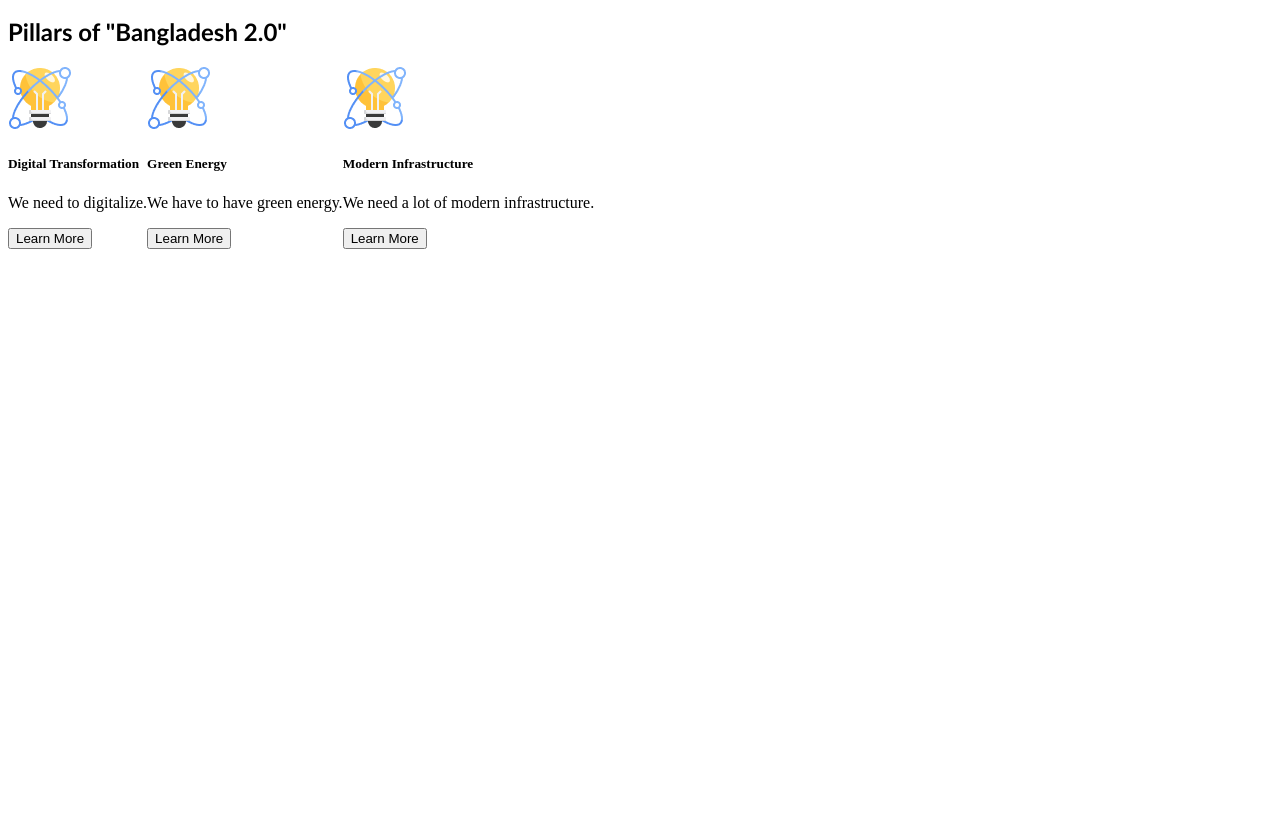
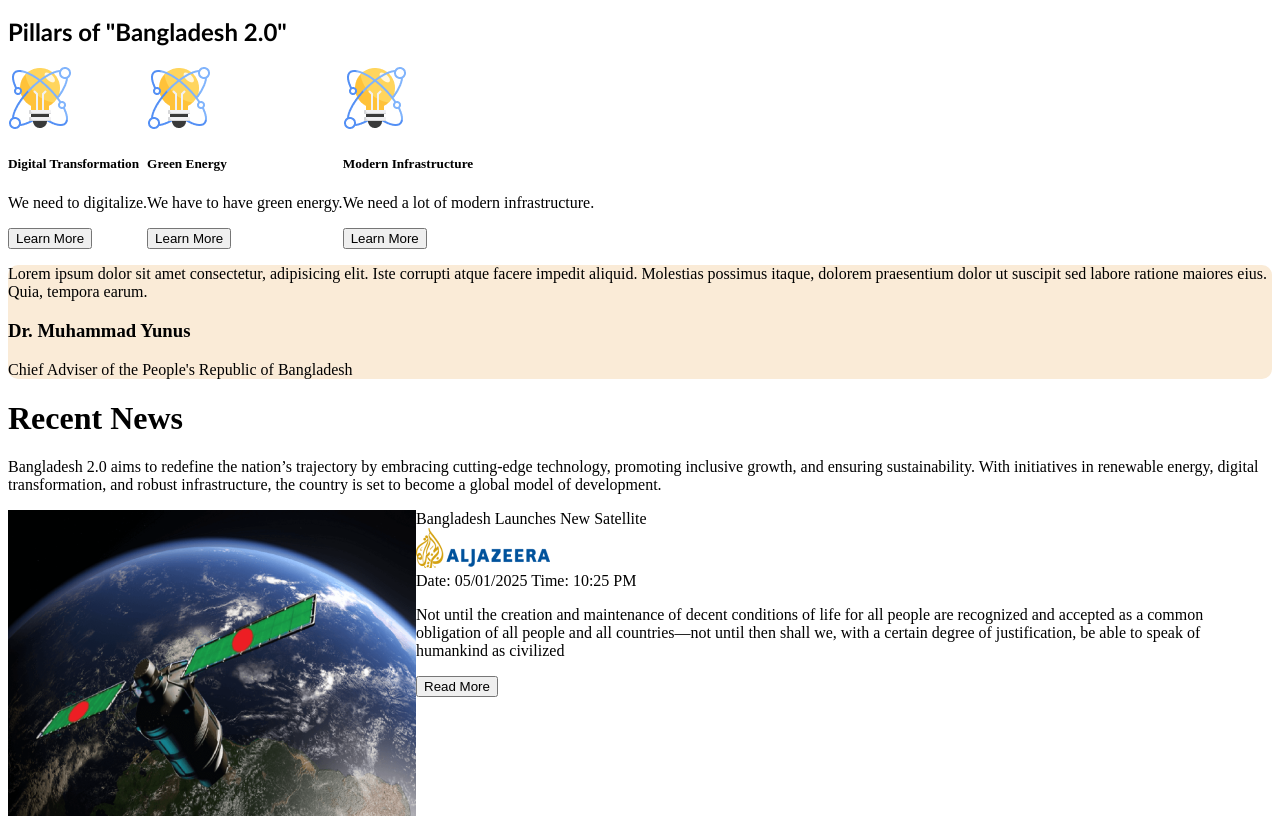
Before and after one commit to nur371905/assignment-1, a plain HTML site: page index.html in a window 1280 px wide. Shown: the part 715-1543 px from the top of the page. Before the commit the page ends 972 px from the top, so only its background shows below. Drawn offline with Linux system fonts and the light colour scheme.

Commit message:
added a news section

```diff
--- a/index.html
+++ b/index.html
@@ -1,11 +1,13 @@
 <!DOCTYPE html>
 <html lang="en">
+
 <head>
     <meta charset="UTF-8">
     <meta name="viewport" content="width=device-width, initial-scale=1.0">
     <title>Bangladesh 2.0</title>
     <link rel="stylesheet" href="styles/styles.css">
 </head>
+
 <body>
     <nav>
         <h2>Bangladesh 2.0</h2>
@@ -29,23 +31,39 @@
     <section class="pillars">
         <div>
             <div><img src="assets/card-icon.png" alt=""></div>
-            <div><h5>Innovation</h5></div>
-            <div><p>We need more innovation.</p></div>
+            <div>
+                <h5>Innovation</h5>
+            </div>
+            <div>
+                <p>We need more innovation.</p>
+            </div>
         </div>
         <div>
             <div><img src="assets/card-icon.png" alt=""></div>
-            <div><h5>Sutainability</h5></div>
-            <div><p>We have to be sustainable.</p></div>
+            <div>
+                <h5>Sutainability</h5>
+            </div>
+            <div>
+                <p>We have to be sustainable.</p>
+            </div>
         </div>
         <div>
             <div><img src="assets/card-icon.png" alt=""></div>
-            <div><h5>Infrastructure</h5></div>
-            <div><p>We need a lot of infrastructure.</p></div>
+            <div>
+                <h5>Infrastructure</h5>
+            </div>
+            <div>
+                <p>We need a lot of infrastructure.</p>
+            </div>
         </div>
         <div>
             <div><img src="assets/card-icon.png" alt=""></div>
-            <div><h5>Empower</h5></div>
-            <div><p>We have to empower the youth.</p></div>
+            <div>
+                <h5>Empower</h5>
+            </div>
+            <div>
+                <p>We have to empower the youth.</p>
+            </div>
         </div>
     </section>
     <div>
@@ -54,23 +72,65 @@
     <section class="vision">
         <div>
             <div><img src="assets/card-icon.png" alt=""></div>
-            <div><h5>Digital Transformation</h5></div>
-            <div><p>We need to digitalize.</p></div>
+            <div>
+                <h5>Digital Transformation</h5>
+            </div>
+            <div>
+                <p>We need to digitalize.</p>
+            </div>
             <div><button>Learn More</button></div>
         </div>
         <div>
             <div><img src="assets/card-icon.png" alt=""></div>
-            <div><h5>Green Energy</h5></div>
-            <div><p>We have to have green energy.</p></div>
+            <div>
+                <h5>Green Energy</h5>
+            </div>
+            <div>
+                <p>We have to have green energy.</p>
+            </div>
             <div><button>Learn More</button></div>
         </div>
         <div>
             <div><img src="assets/card-icon.png" alt=""></div>
-            <div><h5>Modern Infrastructure</h5></div>
-            <div><p>We need a lot of modern infrastructure.</p></div>
+            <div>
+                <h5>Modern Infrastructure</h5>
+            </div>
+            <div>
+                <p>We need a lot of modern infrastructure.</p>
+            </div>
             <div><button>Learn More</button></div>
         </div>
     </section>
+    <div class="quote">
+        <p>
+            Lorem ipsum dolor sit amet consectetur, adipisicing elit. Iste corrupti atque facere impedit aliquid.
+            Molestias possimus itaque, dolorem praesentium dolor ut suscipit sed labore ratione maiores eius. Quia,
+            tempora earum.
+        </p>
+        <h3>Dr. Muhammad Yunus</h3>
+        <p>Chief Adviser of the People's Republic of Bangladesh</p>
+    </div>
+    <div>
+        <h1>Recent News</h1>
+        <p>Bangladesh 2.0 aims to redefine the nation’s trajectory by embracing cutting-edge technology, promoting
+            inclusive growth, and ensuring sustainability. With initiatives in renewable energy, digital transformation,
+            and robust infrastructure, the country is set to become a global model of development.
+        </p>
+    </div>
+    <section class="news">
+        <div><img src="assets/satelite.png" alt="sattelite image"></div>
+        <div>
+            <div>Bangladesh Launches New Satellite</div>
+            <div><img src="assets/al-jazeera.png" alt=""></div>
+            <div>Date: 05/01/2025 Time: 10:25 PM</div>
+            <div>
+                <p>Not until the creation and maintenance of decent conditions of life for all people are recognized and
+                    accepted as a common obligation of all people and all countries—not until then shall we,
+                    with a certain degree of justification, be able to speak of humankind as civilized</p>
+            </div>
+            <div><button>Read More</button></div>
+        </div>
+    </section>
+</body>
 
-</body>
 </html>
--- a/styles/styles.css
+++ b/styles/styles.css
@@ -21,3 +21,13 @@ nav{
 .vision{
     display: flex;
 }
+
+.quote{
+    background-color: antiquewhite;
+    border-radius: 10px;
+    /* background-image: url(); */
+}
+
+.news{
+    display: flex;
+}
```
